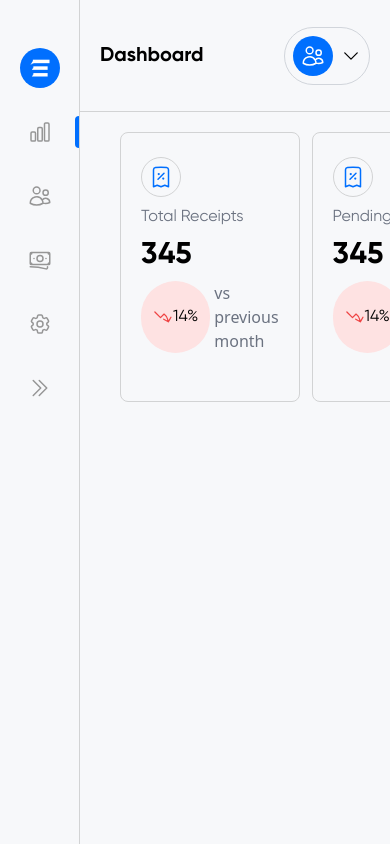
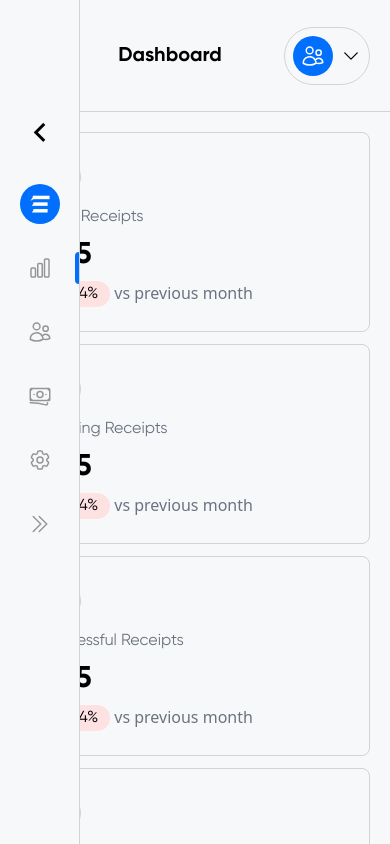
Before and after one commit to philtechphilips/ease-pay-fe, a Next.js app: page /dashboard in a window 390 px wide. Built offline with nearby package versions, Linux system fonts and the light colour scheme.

Commit message:
feat: sidebar implemented

```diff
--- a/src/app/dashboard/layout.tsx
+++ b/src/app/dashboard/layout.tsx
@@ -1,9 +1,8 @@
-import type { Metadata } from "next";
 import { ReduxProvider } from "@/redux/provider";
 import "react-toastify/dist/ReactToastify.css";
 import Sidebar from "@/components/dashboard/Sidebar";
 import NavBar from "@/components/dashboard/NavBar";
-import Footer from "@/components/dashboard/Footer";
+
 
 export default function DashboardLayout({
   children,
@@ -15,7 +14,7 @@ export default function DashboardLayout({
       <ReduxProvider>
       <div className="flex items-start dark:bg-black w-screen min-h-screen h-[100vh] overflow-x-hidden relative">
         <Sidebar />
-        <div className="ml-20 w-[calc(100vw-80px)] ">
+        <div className="md:ml-20 md:w-[calc(100vw-80px)] w-full">
         <NavBar />
         {children}
         </div>
--- a/src/app/dashboard/page.tsx
+++ b/src/app/dashboard/page.tsx
@@ -2,8 +2,8 @@ import Image from "next/image";
 
 export default function Dashboard() {
   return (
-    <div className="w-full px-10 py-5 gap-3 bg-[#F7F8FA] h-screen">
-      <div className="flex gap-3 w-full">
+    <div className="w-full md:px-10 px-5 md:py-5 pt-5 pb-20 gap-3 bg-[#F7F8FA] min-h-screen">
+      <div className="flex md:flex-row flex-col gap-3 pb-20 w-full">
           <div className="border border-[#d2d3d4] rounded-lg px-5 py-6 flex flex-col gap-2">
             <div className="border border-[#d2d3d4] h-10 w-10 rounded-full flex items-center justify-center">
               <svg xmlns="http://www.w3.org/2000/svg" fill="none" viewBox="0 0 24 24" strokeWidth={1.5} stroke="#006FFE" className="w-6 h-6">
@@ -24,6 +24,7 @@ export default function Dashboard() {
               </div>
             </div>
           </div>
+
           <div className="border border-[#d2d3d4] rounded-lg px-5 py-6 flex flex-col gap-2">
             <div className="border border-[#d2d3d4] h-10 w-10 rounded-full flex items-center justify-center">
               <svg xmlns="http://www.w3.org/2000/svg" fill="none" viewBox="0 0 24 24" strokeWidth={1.5} stroke="#006FFE" className="w-6 h-6">
@@ -44,6 +45,7 @@ export default function Dashboard() {
               </div>
             </div>
           </div>
+
           <div className="border border-[#d2d3d4] rounded-lg px-5 py-6 flex flex-col gap-2">
             <div className="border border-[#d2d3d4] h-10 w-10 rounded-full flex items-center justify-center">
               <svg xmlns="http://www.w3.org/2000/svg" fill="none" viewBox="0 0 24 24" strokeWidth={1.5} stroke="#006FFE" className="w-6 h-6">
--- a/src/components/dashboard/NavBar.tsx
+++ b/src/components/dashboard/NavBar.tsx
@@ -1,8 +1,20 @@
+"use client"
+import { setOpen } from '@/features/sidebar/sideBarSlice';
+import { RootState } from '@/store/store';
 import React from 'react'
+import { useDispatch, useSelector } from 'react-redux';
 
 const NavBar = () => {
+  const openn = useSelector((state: RootState) => state.open.open);
+  const dispatch = useDispatch();
+  const handleToggle = () => {
+    dispatch(setOpen(!openn));
+  };
+
   return (
     <div className='bg-[#F7F8FA] border-b border-[#d2d3d4] w-full flex items-center justify-between  h-28 px-5 md:px-10'>
+      <i className="ri-arrow-right-s-line text-4xl cursor-pointer" onClick={handleToggle}></i>
+
       <div>
         <h1 className='font-[Gilroy] text-xl'>Dashboard</h1>
       </div>
--- a/src/components/dashboard/Sidebar.tsx
+++ b/src/components/dashboard/Sidebar.tsx
@@ -1,32 +1,51 @@
 "use client"
 import { sideBarArray } from '@/constants/sidebar';
+import { setOpen } from '@/features/sidebar/sideBarSlice';
+import { RootState } from '@/store/store';
 import Image from 'next/image';
 import Link from 'next/link';
 import { usePathname } from 'next/navigation'
+import { useDispatch, useSelector } from 'react-redux';
 import 'remixicon/fonts/remixicon.css';
 
 const Sidebar = () => {
   const pathname = usePathname();
-  console.log(pathname)
+  const openn = useSelector((state: RootState) => state.open.open);
+  const dispatch = useDispatch();
+  const handleToggle = () => {
+    dispatch(setOpen(!openn));
+  };
+  return (
+    <>
+    {openn && (
+      <div className='bg-[#F7F8FA] h-screen border-r border-[#d2d3d4] w-20 flex flex-col gap-8 fixed bottom-0 left-0 py-12  items-center'>
+      <div className='md:hidden flex items-center justify-center mt-16 cursor-pointer' onClick={handleToggle}>
+        {openn ? (
 
-  return (
-    <div className='bg-[#F7F8FA] h-screen border-r border-[#d2d3d4] w-20 flex flex-col gap-8 fixed bottom-0 left-0 py-12  items-center'>
-       <Link href="/" className="rounded-full w-10 h-10 bg-[#006FFE] flex items-center justify-center">
-                    <Image src="/easepay.png" alt="logo" width={20} height={20} />
-                </Link>
+          <i className="ri-arrow-left-s-line text-4xl"></i>
+        ) : (
+          <i className="ri-arrow-right-s-line text-4xl"></i>
+        )}
+      </div>
+
+      <Link href="/" className="rounded-full w-10 h-10 bg-[#006FFE] flex items-center justify-center">
+        <Image src="/easepay.png" alt="logo" width={20} height={20} />
+      </Link>
       <div className='flex flex-col gap-10'>
         {sideBarArray.map((item) => (
-          <div className='flex items-center justify-center'>
-            <Link href={item.route} key={item.id}>
+          <div className='flex items-center justify-center' key={item.id}>
+            <Link href={item.route}>
               {item.icon}
             </Link>
-          {pathname === item.route && (
+            {pathname === item.route && (
               <div className='bg-[#006FFE] h-8 w-1 rounded-tl-md rounded-bl-md absolute right-0' style={{ marginLeft: "auto" }}></div>
-          )}
+            )}
           </div>
         ))}
       </div>
     </div>
+    )}
+    </>
   )
 }
 
--- /dev/null
+++ b/src/features/sidebar/sideBarSlice.ts
@@ -0,0 +1,22 @@
+import { PayloadAction, createSlice } from "@reduxjs/toolkit";
+
+type StateProps = {
+    open: boolean;
+};
+
+const initialState: StateProps = {
+    open: true,
+};
+
+const OpenSlice = createSlice({
+    name: "open",
+    initialState,
+    reducers: {
+        setOpen: (state, action: PayloadAction<boolean>) => {
+            state.open = action.payload;
+        },
+    },
+});
+
+export const { setOpen } = OpenSlice.actions;
+export default OpenSlice.reducer;
--- a/src/store/store.ts
+++ b/src/store/store.ts
@@ -1,9 +1,11 @@
-import { configureStore } from "@reduxjs/toolkit";
+import {  configureStore} from "@reduxjs/toolkit";
 import authReducer from "../features/auth/authSlice";
+import sideBarSlice from "@/features/sidebar/sideBarSlice";
 
 export const store = configureStore({
     reducer: {
         auth: authReducer,
+        open: sideBarSlice,
     },
 })
 
```
